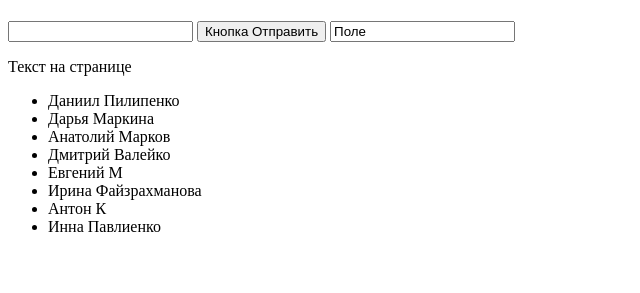
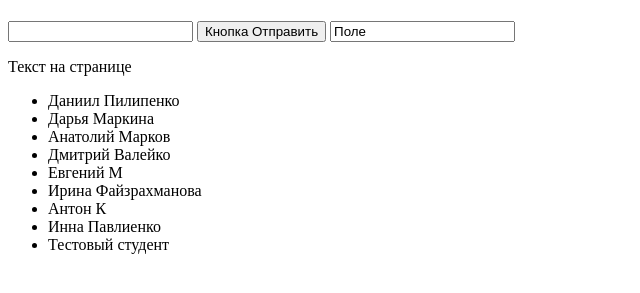
Before and after one commit to sortedmap/mipt202402, a plain HTML site: page index.html in a window 1280 px wide. Shown: the part 59-352 px from the top of the page, without its empty margins (0-640 px from the left). Drawn offline with Linux system fonts and the light colour scheme.

Commit message:
adding-test-student

```diff
--- a/index.html
+++ b/index.html
@@ -22,6 +22,7 @@
             <li>Ирина Файзрахманова</li>
             <li>Антон К</li>
             <li>Инна Павлиенко</li>
+            <li>Тестовый студент</li>
         </ul>
         <div> </div>
     </body>
```
